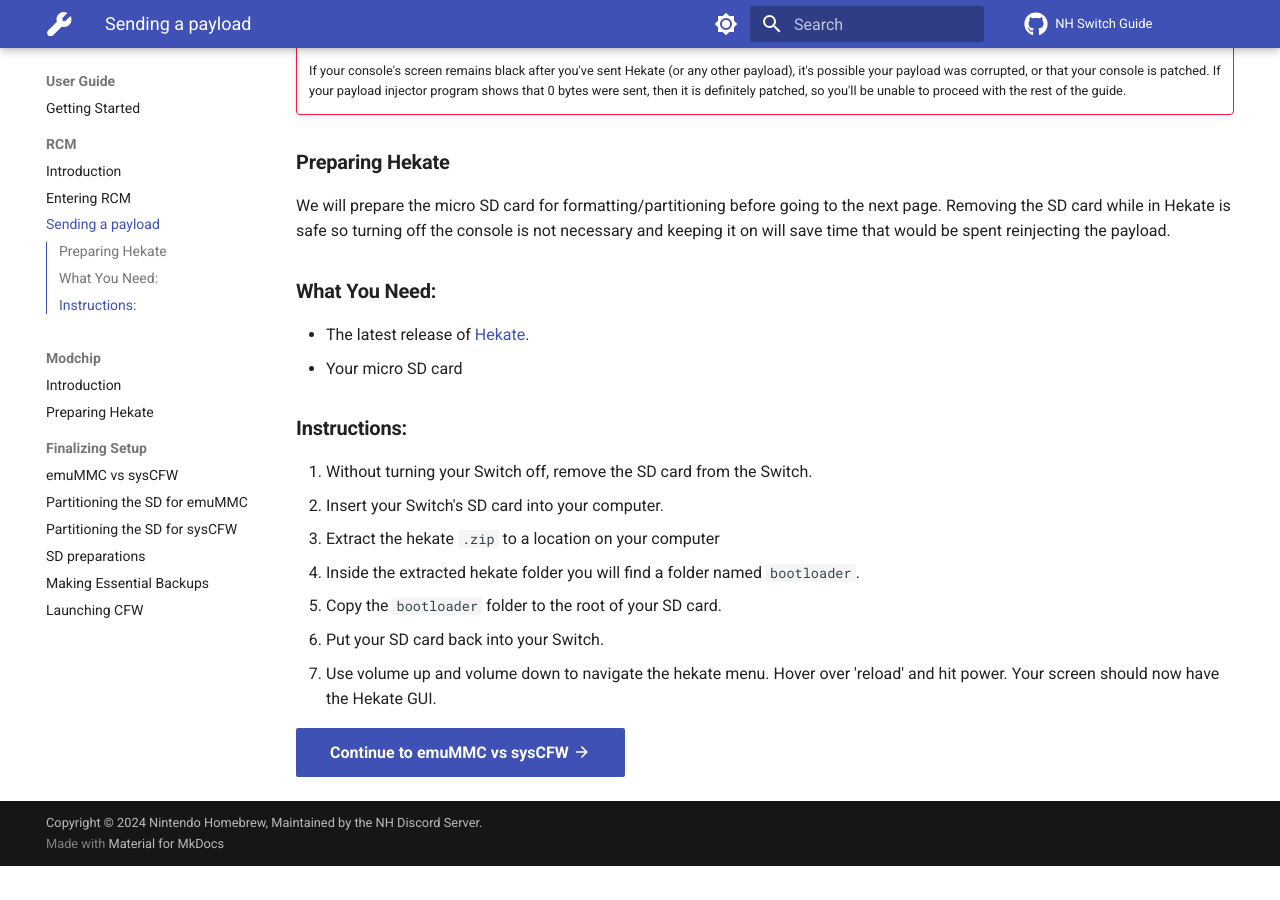
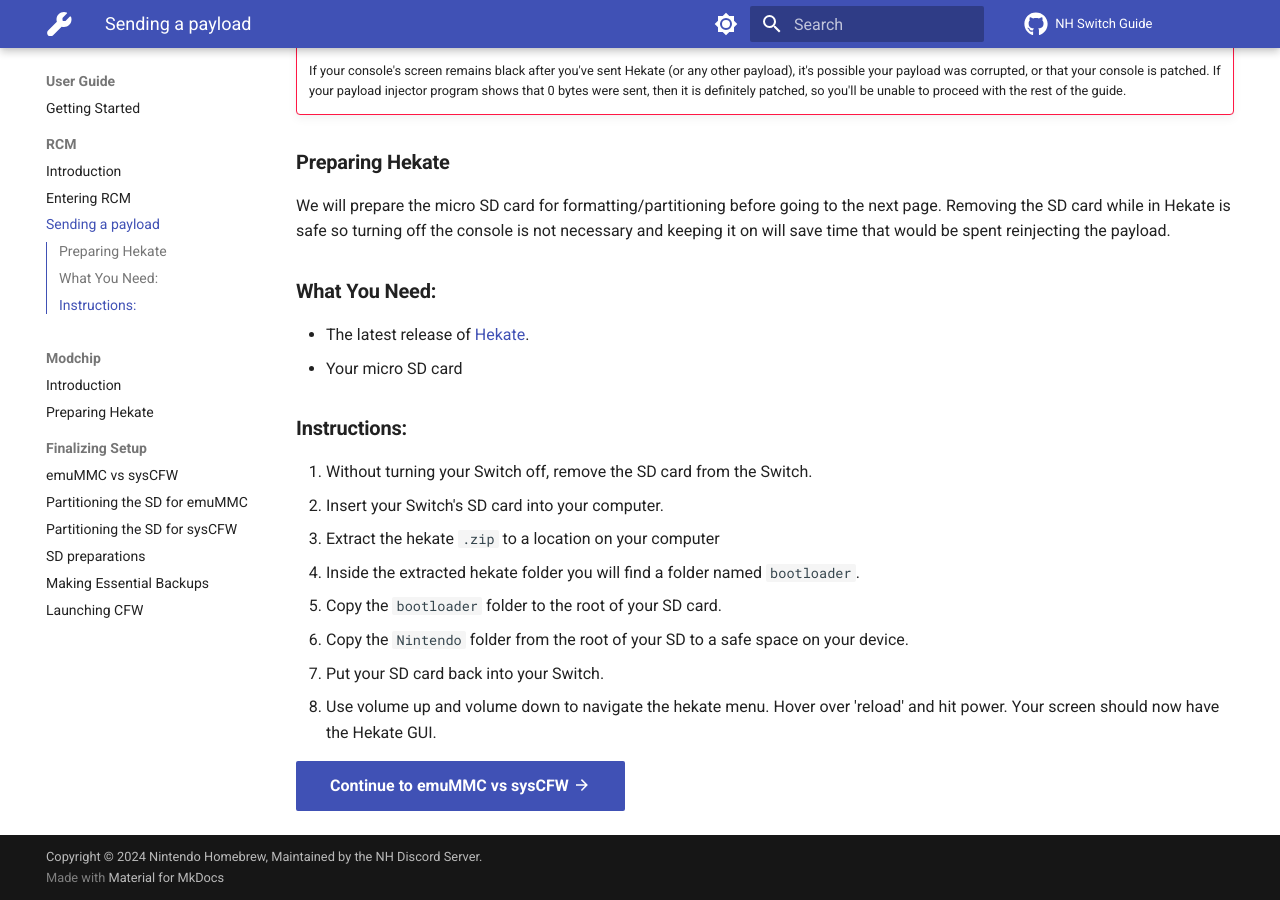
Before and after one commit to nh-server/switch-guide, an MkDocs documentation site: the page built from docs/user_guide/rcm/sending_payload.md, in a window 1280 px wide and 900 px high, scrolled down 1280 px. Built offline with MkDocs 1.6.1 and Material for MkDocs 9.7.7, drawn with Linux system fonts in a browser that asks for light colours; comment, search, counter and statistics services are not loaded; before the commit the page ends 2146 px from its top, so only the background shows below that.

Commit message:
Backup Nintendo folder at "Sending a Payload"

```diff
--- a/docs/user_guide/rcm/sending_payload.md
+++ b/docs/user_guide/rcm/sending_payload.md
@@ -134,7 +134,8 @@
 3. Extract the hekate `.zip` to a location on your computer
 4. Inside the extracted hekate folder you will find a folder named `bootloader`.
 5. Copy the `bootloader` folder to the root of your SD card.
-6. Put your SD card back into your Switch.
-7. Use volume up and volume down to navigate the hekate menu. Hover over 'reload' and hit power. Your screen should now have the Hekate GUI.
+6. Copy the `Nintendo` folder from the root of your SD to a safe space on your device.
+7. Put your SD card back into your Switch.
+8. Use volume up and volume down to navigate the hekate menu. Hover over 'reload' and hit power. Your screen should now have the Hekate GUI.
 
 [Continue to emuMMC vs sysCFW :material-arrow-right:](../all/syscfw_vs_emummc.md){ .md-button .md-button--primary }
```
